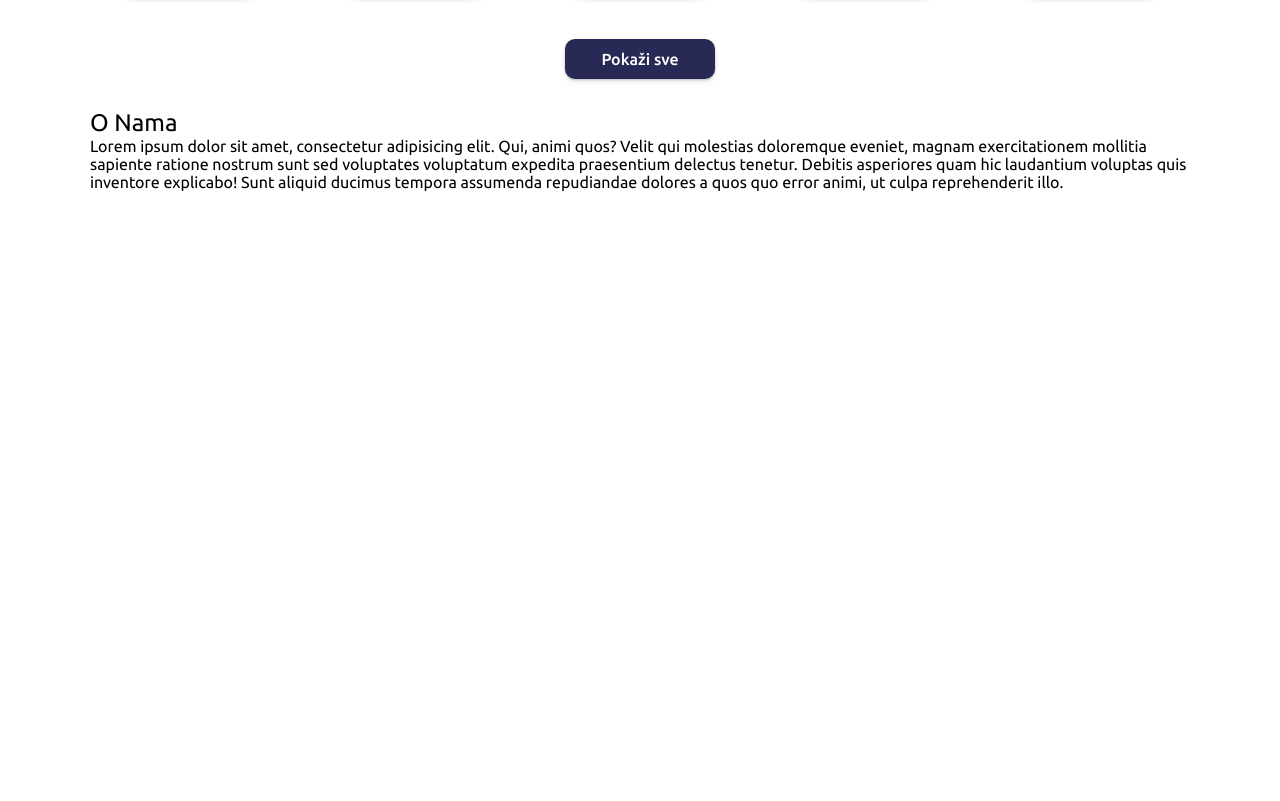
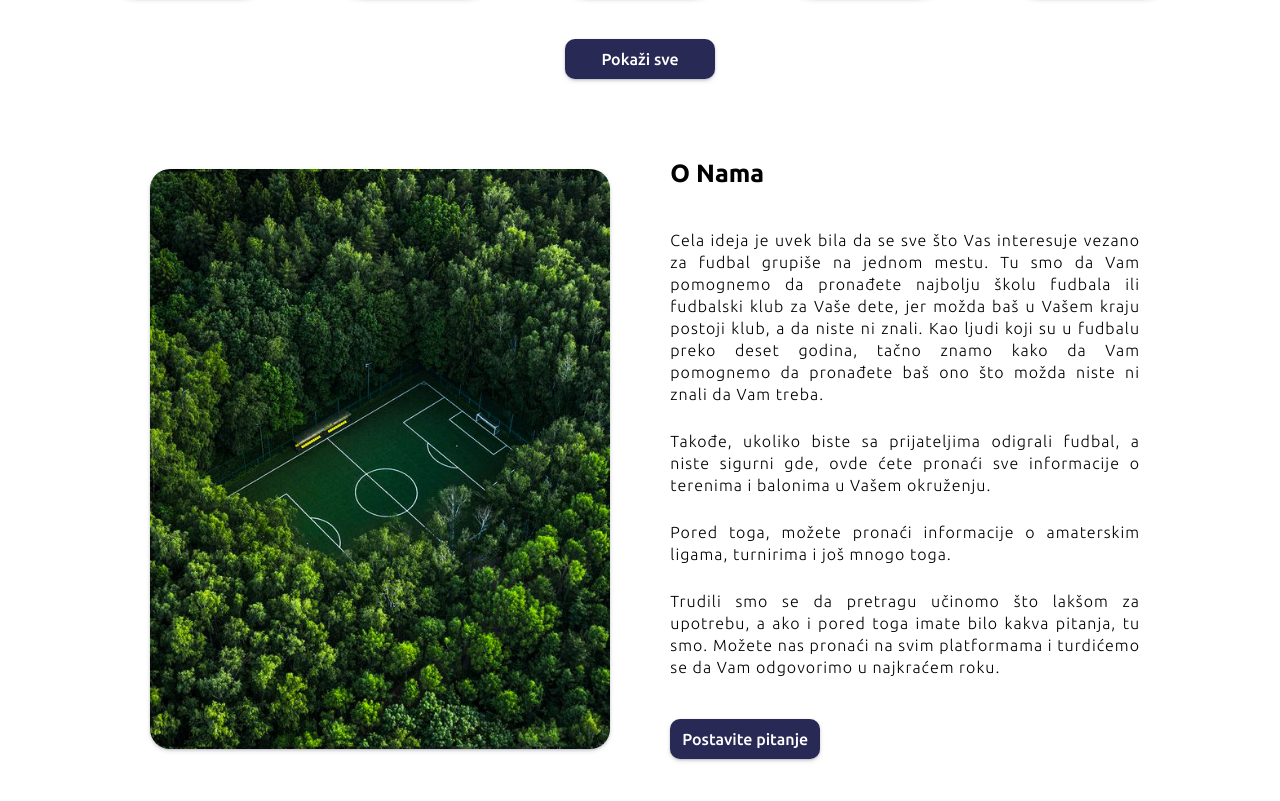
Before and after one commit to jovan-stojkovic/sve-za-fudbal, a React (Vite) app: page / in a window 1280 px wide. Shown: the part 2011-2812 px from the top of the page. Before the commit the page ends 2202 px from the top, so only its background shows below. Built offline with nearby package versions, Linux system fonts and the light colour scheme.

Commit message:
about us

```diff
--- a/src/Styles.scss
+++ b/src/Styles.scss
@@ -265,10 +265,43 @@ nav.scroll {
               background-color: rgba(255, 255, 255, 0.9);
 
               a {
-                color: black;
+                color: rgb(61, 61, 61);
+
+                &:hover {
+                  color: black;
+                }
               }
             }
           }
+        }
+      }
+
+      .language-button {
+        .hidden-language-div {
+          .hidden-language-container {
+            background-color: rgba(255, 255, 255, 0.9);
+            .option {
+              .language {
+                color: rgb(61, 61, 61);
+
+                &:hover {
+                  color: black;
+                }
+              }
+
+              input {
+                all: unset;
+                color: $gray;
+              }
+            }
+          }
+        }
+
+        .hidden-language-div.show {
+          visibility: visible;
+          transition: 0.5s;
+          opacity: 1;
+          scale: 1;
         }
       }
     }
@@ -571,3 +604,86 @@ main {
     }
   }
 }
+
+//ABOUT US
+.about-us {
+  display: flex;
+  height: 700px;
+  gap: 50px;
+  padding: 50px;
+
+  .about-us-image {
+    height: 100%;
+    width: 100%;
+    display: flex;
+    align-items: center;
+    justify-content: center;
+    padding: 10px;
+
+    .about-us-image-container {
+      background-image: url("./assets/images/background4.jpg");
+      background-position: center;
+      background-size: contain;
+      height: 100%;
+      width: 100%;
+      box-shadow: rgba(50, 50, 93, 0.25) 0px 2px 5px -1px,
+        rgba(0, 0, 0, 0.3) 0px 1px 3px -1px;
+      border-radius: 20px;
+    }
+  }
+
+  .about-us-container {
+    width: 100%;
+    display: flex;
+    flex-direction: column;
+    align-items: baseline;
+    justify-content: space-between;
+
+    h2 {
+      font-size: 25px;
+      font-weight: 700;
+    }
+
+    .about-us-text {
+      height: 75%;
+      display: flex;
+      flex-direction: column;
+      justify-content: space-between;
+
+      p {
+        letter-spacing: 1px;
+        line-height: 22px;
+        text-align: justify;
+        font-weight: 300;
+        font-size: 1rem;
+      }
+    }
+
+    button {
+      all: unset;
+      font-weight: 500;
+      height: 40px;
+      width: 150px;
+      background-color: rgb(41, 41, 86);
+      color: white;
+      text-align: center;
+      border-radius: 10px;
+      box-shadow: rgba(50, 50, 93, 0.25) 0px 2px 5px -1px,
+        rgba(0, 0, 0, 0.3) 0px 1px 3px -1px;
+
+      &:hover {
+        scale: 1.05;
+        transition: 0.2s ease;
+        cursor: pointer;
+        box-shadow: rgba(50, 50, 93, 0.25) 0px 13px 27px -5px,
+          rgba(0, 0, 0, 0.3) 0px 8px 16px -8px;
+        background-color: rgb(102, 102, 171);
+      }
+
+      &:active {
+        box-shadow: 0 3px #0000001e;
+        transform: translateY(1px);
+      }
+    }
+  }
+}
--- a/src/components/AboutUs.jsx
+++ b/src/components/AboutUs.jsx
@@ -2,16 +2,39 @@ const AboutUs = () => {
   return (
     <>
       <div className="about-us">
-        <h2 className="headline">O Nama</h2>
-        <p>
-          Lorem ipsum dolor sit amet, consectetur adipisicing elit. Qui, animi
-          quos? Velit qui molestias doloremque eveniet, magnam exercitationem
-          mollitia sapiente ratione nostrum sunt sed voluptates voluptatum
-          expedita praesentium delectus tenetur. Debitis asperiores quam hic
-          laudantium voluptas quis inventore explicabo! Sunt aliquid ducimus
-          tempora assumenda repudiandae dolores a quos quo error animi, ut culpa
-          reprehenderit illo.
-        </p>
+        <div className="about-us-image">
+          <div className="about-us-image-container"></div>
+        </div>
+        <div className="about-us-container">
+          <h2 className="headline">O Nama</h2>
+          <div className="about-us-text">
+            <p>
+              Cela ideja je uvek bila da se sve što Vas interesuje vezano za
+              fudbal grupiše na jednom mestu. Tu smo da Vam pomognemo da
+              pronađete najbolju školu fudbala ili fudbalski klub za Vaše dete,
+              jer možda baš u Vašem kraju postoji klub, a da niste ni znali. Kao
+              ljudi koji su u fudbalu preko deset godina, tačno znamo kako da
+              Vam pomognemo da pronađete baš ono što možda niste ni znali da Vam
+              treba.
+            </p>
+            <p>
+              Takođe, ukoliko biste sa prijateljima odigrali fudbal, a niste
+              sigurni gde, ovde ćete pronaći sve informacije o terenima i
+              balonima u Vašem okruženju.
+            </p>
+            <p>
+              Pored toga, možete pronaći informacije o amaterskim ligama,
+              turnirima i još mnogo toga.
+            </p>
+            <p>
+              Trudili smo se da pretragu učinomo što lakšom za upotrebu, a ako i
+              pored toga imate bilo kakva pitanja, tu smo. Možete nas pronaći na
+              svim platformama i turdićemo se da Vam odgovorimo u najkraćem
+              roku.
+            </p>
+          </div>
+          <button>Postavite pitanje</button>
+        </div>
       </div>
     </>
   );
--- a/src/components/Navbar.jsx
+++ b/src/components/Navbar.jsx
@@ -44,6 +44,12 @@ const Navbar = () => {
     }
   }, [selectedLanguage]);
 
+  const scrollToPosition = () => {
+    window.scrollTo({
+      top: 1985,
+      behavior: "smooth",
+    });
+  };
   return (
     <>
       <nav className={scrolled}>
@@ -57,7 +63,9 @@ const Navbar = () => {
 
           <div className="navbar-right">
             <div className="navbar-links">
-              <Link className="nav-l">O Nama</Link>
+              <Link className="nav-l" onClick={() => scrollToPosition()}>
+                O Nama
+              </Link>
               <Link className="nav-l">Klubovi</Link>
               <Link className="nav-l">Baloni</Link>
               <div id="ostalo" onMouseEnter={show} onMouseLeave={show}>
```
Also changed, not shown: src/assets/images/background4.jpg (added), src/assets/logos/logo-circle.png (added).
